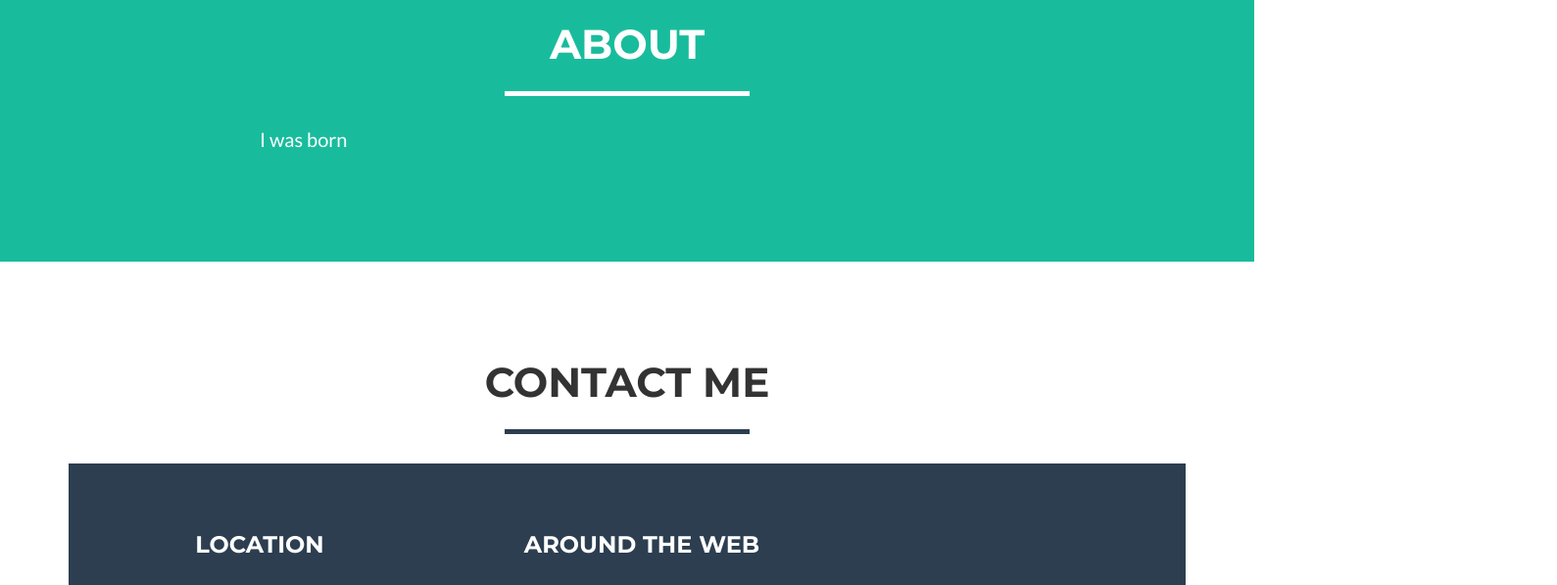
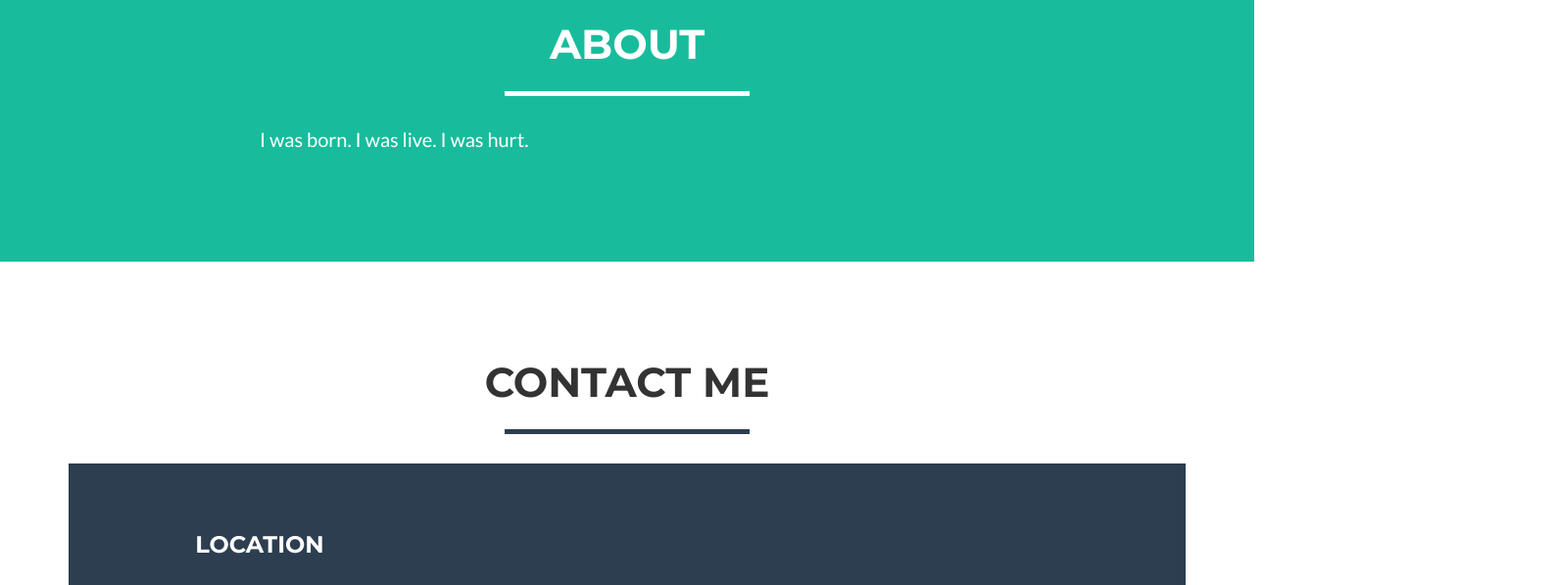
Before and after one commit to nelvingayo/nelvingayo.github.io, a website: page index.html in a window 1280 px wide. Shown: the part 1730-2327 px from the top of the page at 98% size, 1589 px wide, since content can reach past the window. Drawn offline with nearby package versions, Linux system fonts and the light colour scheme.

Commit message:
Update index.html

```diff
--- a/index.html
+++ b/index.html
@@ -167,7 +167,7 @@
             </div>
             <div class="row">
                 <div class="col-lg-4 col-lg-offset-2">
-                    <p>I was born </p>
+                    <p>I was born. I was live. I was hurt.</p>
                 </div>
                 <div class="col-lg-4">
                     <p></p>
@@ -196,7 +196,7 @@
                             <br>Gonzales , Tubao , La Union</p>
                     </div>
                     <div class="footer-col col-md-4" >
-                        <h3 style="margin: right;">Around the Web</h3>
+                        <h3 style="margin-left: 1000px;">Around the Web</h3>
                         <ul class="list-inline">
                             <li>
                                 <a href="nelvinjohngayo@yahoo.com" class="btn-social btn-outline"><i class="fa fa-fw fa-facebook"></i></a>
```
